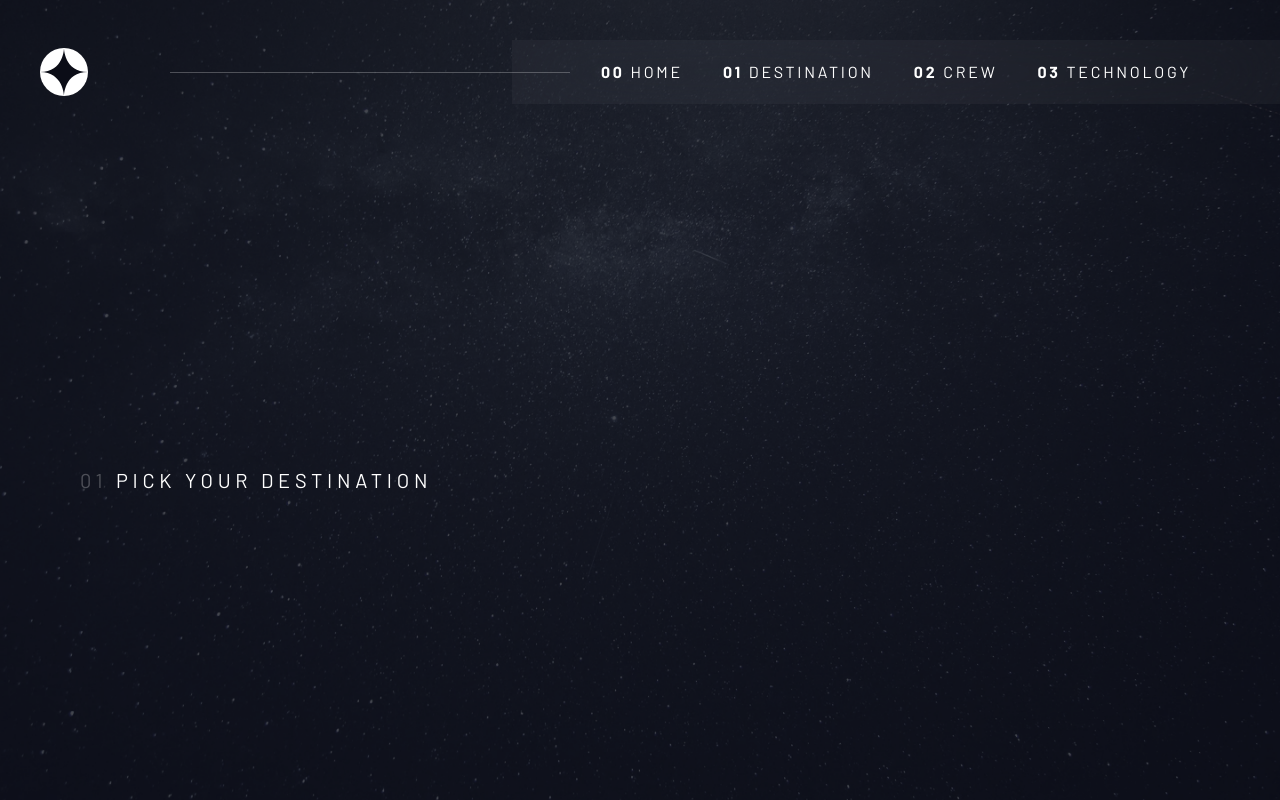
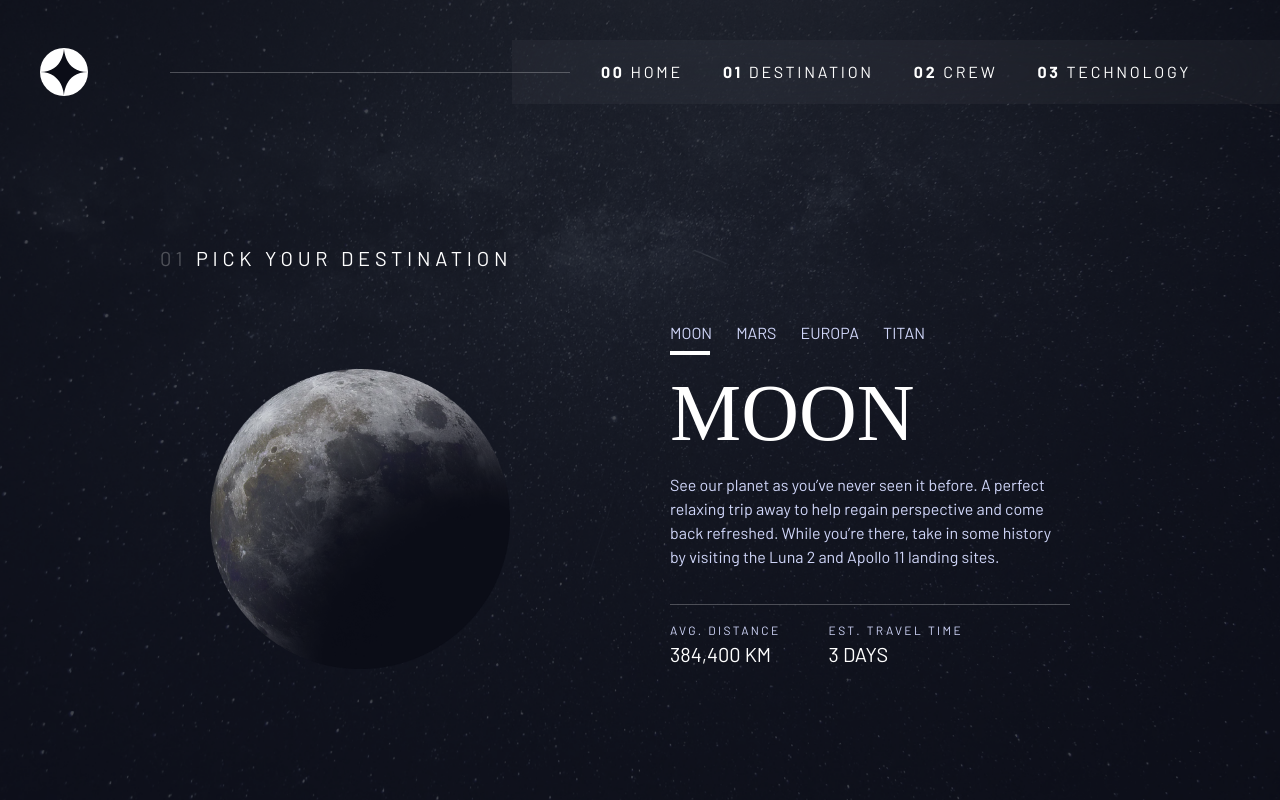
Before and after one commit to fantee-hub/space, a Next.js app: page /destination in a window 1280 px wide. Built offline with nearby package versions, Linux system fonts and the light colour scheme; a web font is replaced by a local one.

Commit message:
destination page

```diff
--- a/pages/destination.tsx
+++ b/pages/destination.tsx
@@ -1,14 +1,114 @@
-import React from "react";
+import React, { useEffect, useState } from "react";
+import { sampleUserData } from "../utils/sample-data";
+import Image from "next/image";
 
 function Destination() {
+  const [toggleTab, setToggleTab] = useState(0);
+  const [data, setData] = useState([]);
+
+  const updateToggle = (id: number) => {
+    setToggleTab(id);
+  };
+  console.log(toggleTab, sampleUserData[toggleTab]);
+  const fetchTabData = () => {
+    setData(sampleUserData);
+  };
+
+  useEffect(() => {
+    fetchTabData();
+  }, []);
   return (
     <div className="bg-background-2 bg-cover bg-no-repeat min-h-screen flex place-items-center w-full">
-      <div className="contents-container  mt-[10rem] mx-[5rem]">
-        <div className="sub-header font-con">
+      <div className="contents-container  mt-[10rem]  w-full ">
+        <div className="sub-header font-con ml-[10rem]">
           <p className="text-white tracking-[4.725px] text-[20px]">
             <span className="text-white opacity-25">01</span> PICK YOUR
             DESTINATION
           </p>
+        </div>
+
+        <div className="tab-panel flex justify-center gap-[10rem] my-[3rem] max-w-[80rem] mx-auto">
+          <div className="image-panel self-end">
+            {data && data.length && (
+              <div>
+                <img
+                  src={data[toggleTab].image}
+                  alt={data[toggleTab].name}
+                  className="w-[300px] h-[300px] object-contain"
+                />
+              </div>
+            )}
+          </div>
+          <div className="content-container max-w-[25rem] ">
+            <div className="tab-container ">
+              <ul className="flex text-[#D0D6F9] relative ">
+                <li
+                  className={`tabs ${
+                    toggleTab === 0 ? "active" : ""
+                  } pr-[1.5rem] cursor-pointer`}
+                  onClick={() => updateToggle(0)}
+                >
+                  MOON
+                </li>
+                <li
+                  className={` tabs ${
+                    toggleTab === 1 ? "active" : ""
+                  } pr-[1.5rem] cursor-pointer`}
+                  onClick={() => updateToggle(1)}
+                >
+                  MARS
+                </li>
+                <li
+                  className={` tabs ${
+                    toggleTab === 2 ? "active" : ""
+                  } pr-[1.5rem] cursor-pointer`}
+                  onClick={() => updateToggle(2)}
+                >
+                  EUROPA
+                </li>
+                <li
+                  className={`tabs  ${
+                    toggleTab === 3 ? "active" : ""
+                  }  cursor-pointer`}
+                  onClick={() => updateToggle(3)}
+                >
+                  TITAN
+                </li>
+              </ul>
+            </div>
+
+            <div className="tab-content">
+              {data && data.length && (
+                <>
+                  <div className="title uppercase font-fair text-white text-[80px] mt-2">
+                    <h1>{data[toggleTab].name}</h1>
+                  </div>
+                  <div className="details font-body text-[#D0D6F9]">
+                    <p>{data[toggleTab].description}</p>
+                  </div>
+                  <div className="w-full bg-white opacity-25 h-px mt-[2.2rem]"></div>
+                  <div className="distance-container flex gap-[3rem] mt-[1rem]">
+                    <div className="avg-distance">
+                      <div className="header text-[#D0D6F9] text-[12px] tracking-[2.3625px]">
+                        <p>AVG. DISTANCE</p>
+                      </div>
+                      <div className="txt text-white uppercase text-[20px]">
+                        <p>{data[toggleTab].distance}</p>
+                      </div>
+                    </div>
+                    <div className="avg-time">
+                      <div className="header text-[#D0D6F9] text-[12px] tracking-[2.3625px]">
+                        <p>EST. TRAVEL TIME</p>
+                      </div>
+                      <div className="txt text-white uppercase text-[20px]">
+                        <p>{data[toggleTab].time}</p>
+                      </div>
+                    </div>
+                  </div>
+                </>
+              )}
+            </div>
+          </div>
         </div>
       </div>
     </div>
--- a/styles/index.css
+++ b/styles/index.css
@@ -6,4 +6,14 @@
   html {
     font-family: "Barlow", sans-serif;
   }
+  .active:before {
+    content: "";
+    height: 0.2rem;
+    background: #ffffff;
+    width: 10%;
+    position: absolute;
+    bottom: -40%;
+
+    transition: all 0.3s ease-out;
+  }
 }
--- a/utils/sample-data.ts
+++ b/utils/sample-data.ts
@@ -7,11 +7,11 @@ interface SpaceData {
   time: string;
 }
 
-/** Dummy user data. */
+/** Dummy space data. */
 export const sampleUserData: SpaceData[] = [
   {
     id: 101,
-    image: "../public/assets/moon.png",
+    image: "/assets/moon.png",
     name: "moon",
     description:
       "See our planet as you’ve never seen it before. A perfect relaxing trip away to help regain perspective and come back refreshed. While you’re there, take in some history by visiting the Luna 2 and Apollo 11 landing sites.",
@@ -20,7 +20,7 @@ export const sampleUserData: SpaceData[] = [
   },
   {
     id: 102,
-    image: "../public/assets/mars.png",
+    image: "/assets/mars.png",
     name: "mars",
     description:
       "Don’t forget to pack your hiking boots. You’ll need them to tackle Olympus Mons, the tallest planetary mountain in our solar system. It’s two and a half times the size of Everest!",
@@ -29,7 +29,7 @@ export const sampleUserData: SpaceData[] = [
   },
   {
     id: 103,
-    image: "../public/assets/europa.png",
+    image: "/assets/europa.png",
     name: "europa",
     description:
       "The smallest of the four Galilean moons orbiting Jupiter, Europa is a winter lover’s dream. With an icy surface, it’s perfect for a bit of ice skating, curling, hockey, or simple relaxation in your snug wintery cabin.",
@@ -38,7 +38,7 @@ export const sampleUserData: SpaceData[] = [
   },
   {
     id: 104,
-    image: "../public/assets/titan.png",
+    image: "/assets/titan.png",
     name: "titan",
     description:
       "The only moon known to have a dense atmosphere other than Earth, Titan is a home away from home (just a few hundred degrees colder!). As a bonus, you get striking views of the Rings of Saturn.",
```
